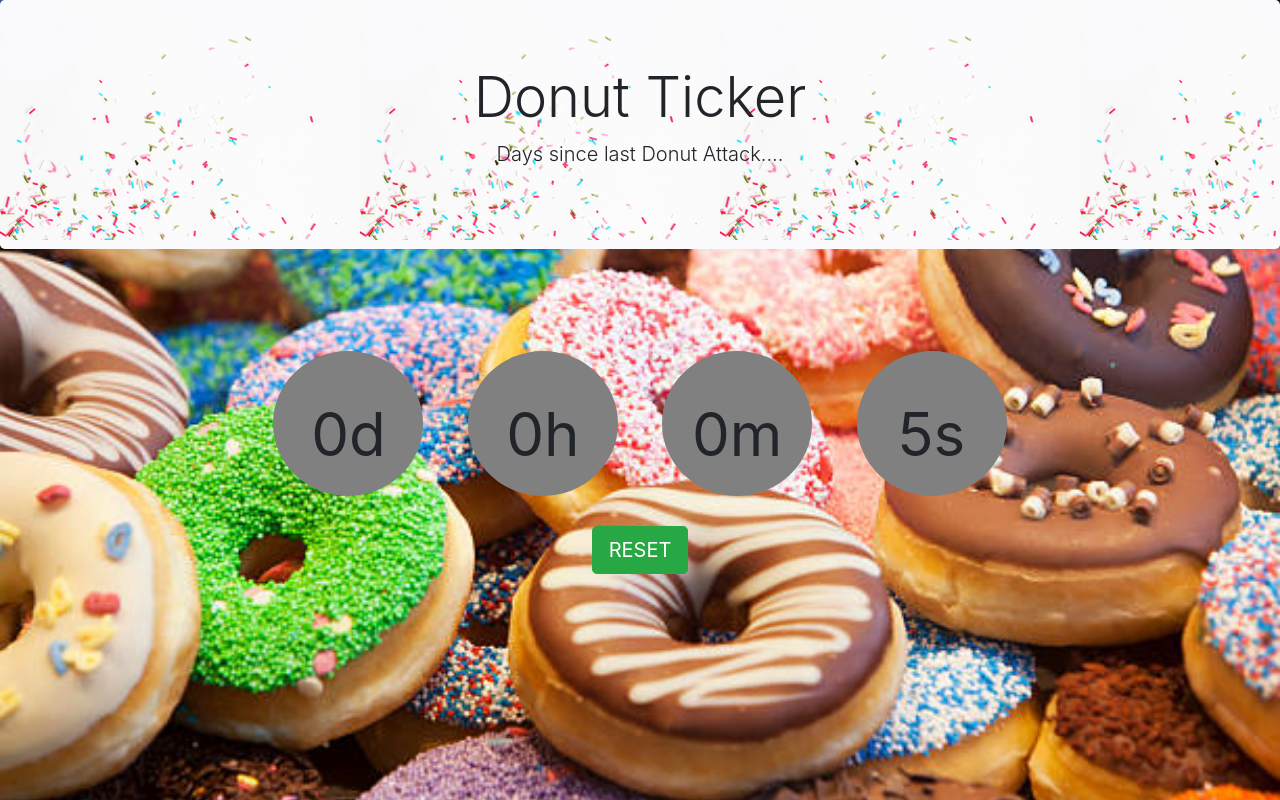
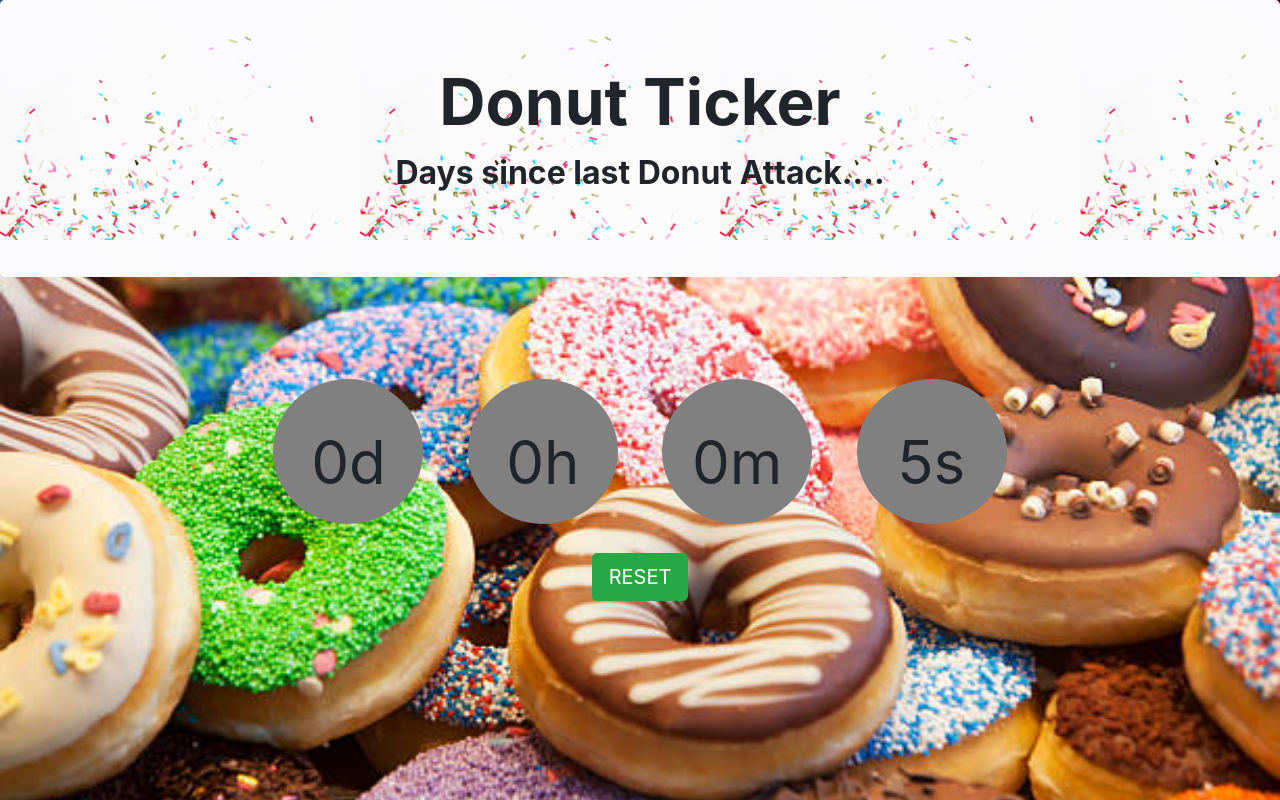
Before and after one commit to DFrancis84/donut_ticker, a plain HTML site: page index.html in a window 1280 px wide. Drawn offline with nearby package versions, Linux system fonts and the light colour scheme.

Commit message:
strengthen font weight for better visibility

```diff
--- a/css/styles.css
+++ b/css/styles.css
@@ -1,11 +1,22 @@
 body {
     background: url('../img/donuts.jpg');
     background-size: cover;
+    background-repeat: no-repeat;
 }
 
 .title {
     background: url('../img/sprinkles.jpg');
     background-size: auto;
+}
+
+.title1 {
+    font-weight: bold;
+    font-size: 4rem;
+}
+
+.title2 {
+    font-weight: bold;
+    font-size: 2rem;
 }
 .counter {
     display: table-cell;
--- a/index.html
+++ b/index.html
@@ -2,20 +2,18 @@
 <html>
 <head>
 <meta charset="UTF-8">
-
-<!- Import Bootstrap ->
+<!-- Import Bootstrap -->
 <link rel="stylesheet" href="https://stackpath.bootstrapcdn.com/bootstrap/4.1.3/css/bootstrap.min.css" integrity="sha384-MCw98/SFnGE8fJT3GXwEOngsV7Zt27NXFoaoApmYm81iuXoPkFOJwJ8ERdknLPMO" crossorigin="anonymous">
-<!- Import CSS ->
+<!-- Import CSS -->
 <link rel="stylesheet" href="css/styles.css">
-
+<!-- Page Title -->
 <title>Donut Ticker</title>
-
 </head>
-
 <body>
+    <!--Count Up Ticker -->
     <div class="title jumbotron text-center">
-        <h1 class="display-4">Donut Ticker</h1>
-        <p class="lead">Days since last Donut Attack....</p>
+        <h1 id="donut_ticker" class=" title1 display-4">Donut Ticker</h1>
+        <p class="title2 lead">Days since last Donut Attack....</p>
     </div>
     <div id="timer" class="container d-flex justify-content-center pt-5">
             <div id="days" class="counter md-4" data-count="150">0</div>
@@ -23,16 +21,14 @@
             <div id="minutes" class="counter" data-count="85">0</div>
             <div id="seconds" class="counter" data-count="2200">0</div>
     </div>
+    <!-- Reset Button -->
     <div class="btn text-center d-flex justify-content-center">
         <button id="btn" type="button" class="btn btn-success btn-lg">RESET</button>
     </div>
-    <!- Import JavaScript/Bootstrap JS ->
+    <!-- Import JavaScript/Bootstrap JS -->
     <script src="js/scripts.js"></script>
     <script src="https://code.jquery.com/jquery-3.3.1.slim.min.js" integrity="sha384-q8i/X+965DzO0rT7abK41JStQIAqVgRVzpbzo5smXKp4YfRvH+8abtTE1Pi6jizo" crossorigin="anonymous"></script>
     <script src="https://cdnjs.cloudflare.com/ajax/libs/popper.js/1.14.3/umd/popper.min.js" integrity="sha384-ZMP7rVo3mIykV+2+9J3UJ46jBk0WLaUAdn689aCwoqbBJiSnjAK/l8WvCWPIPm49" crossorigin="anonymous"></script>
     <script src="https://stackpath.bootstrapcdn.com/bootstrap/4.1.3/js/bootstrap.min.js" integrity="sha384-ChfqqxuZUCnJSK3+MXmPNIyE6ZbWh2IMqE241rYiqJxyMiZ6OW/JmZQ5stwEULTy" crossorigin="anonymous"></script>
 </body>
-
-
-
 </html>
--- a/js/scripts.js
+++ b/js/scripts.js
@@ -1,3 +1,4 @@
+
 var countDownDate = localStorage.getItem('startDate');
 if (countDownDate) {
     countDownDate = new Date(countDownDate);
@@ -28,6 +29,7 @@ var x = setInterval(function() {
     document.getElementById("days").innerHTML = days + "d";
 }, 1000);
 
+// Reset button to reset the timer
 document.getElementById("btn").addEventListener("click", function(){
     countDownDate = new Date();
     localStorage.setItem('startDate', countDownDate);
```
